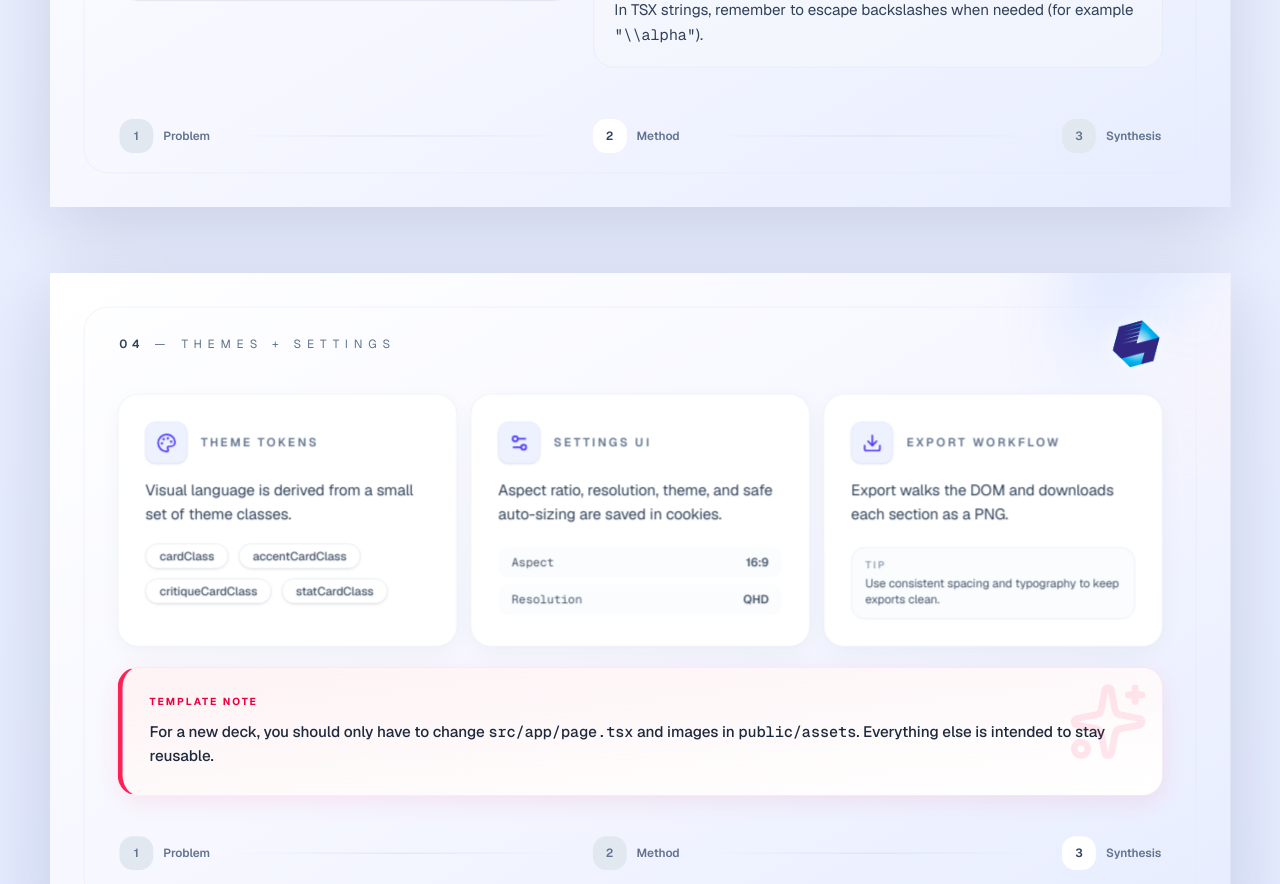
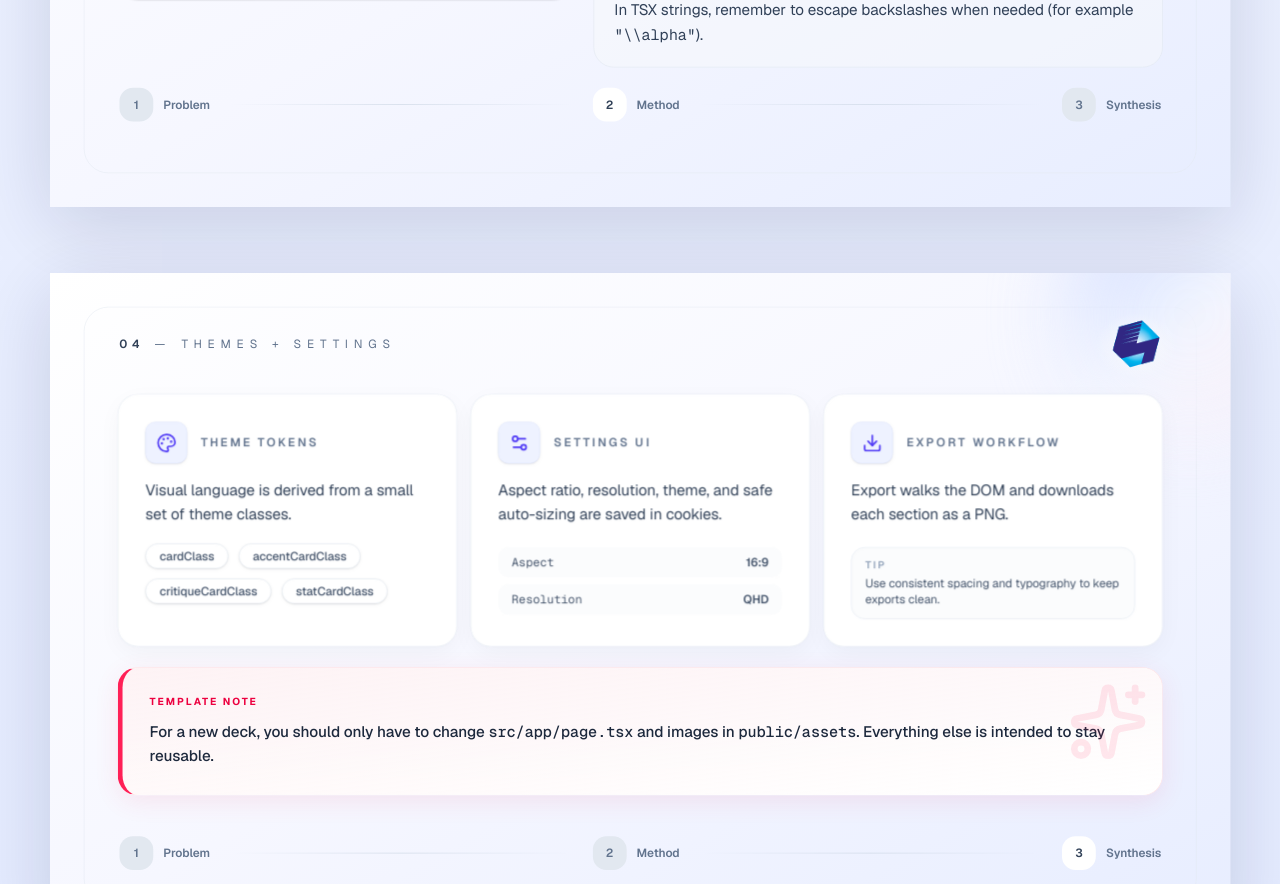
Before and after one commit to ohnicholas93/webslides, a Next.js app: page / in a window 1280 px wide. Shown: the part 2035-2919 px from the top of the page. Built offline with nearby package versions, Linux system fonts and the light colour scheme; no server answers.

Commit message:
force timeline margin

```diff
--- a/src/components/stage-timeline.tsx
+++ b/src/components/stage-timeline.tsx
@@ -12,7 +12,7 @@ export default function StageTimeline({ activeStage = 1, className }: { activeSt
   const baseNumberClass = `h-10 w-10 rounded-2xl bg-slate-200 flex items-center justify-center`
 
   return (
-    <div className={cn("mt-6 flex items-center gap-6 px-0.5", className)}>
+    <div className={cn("mt-6! flex items-center gap-6 px-0.5", className)}>
       <div className="flex items-center gap-3 text-sm font-semibold text-slate-500">
         <span className={cn(baseNumberClass, activeStage === 1 ? `${surfaceBgClass} ${textMediumClass}` : `${surfaceSoftBgClass} ${textMutedClass}`)}>1</span>
         <span>Problem</span>
```
